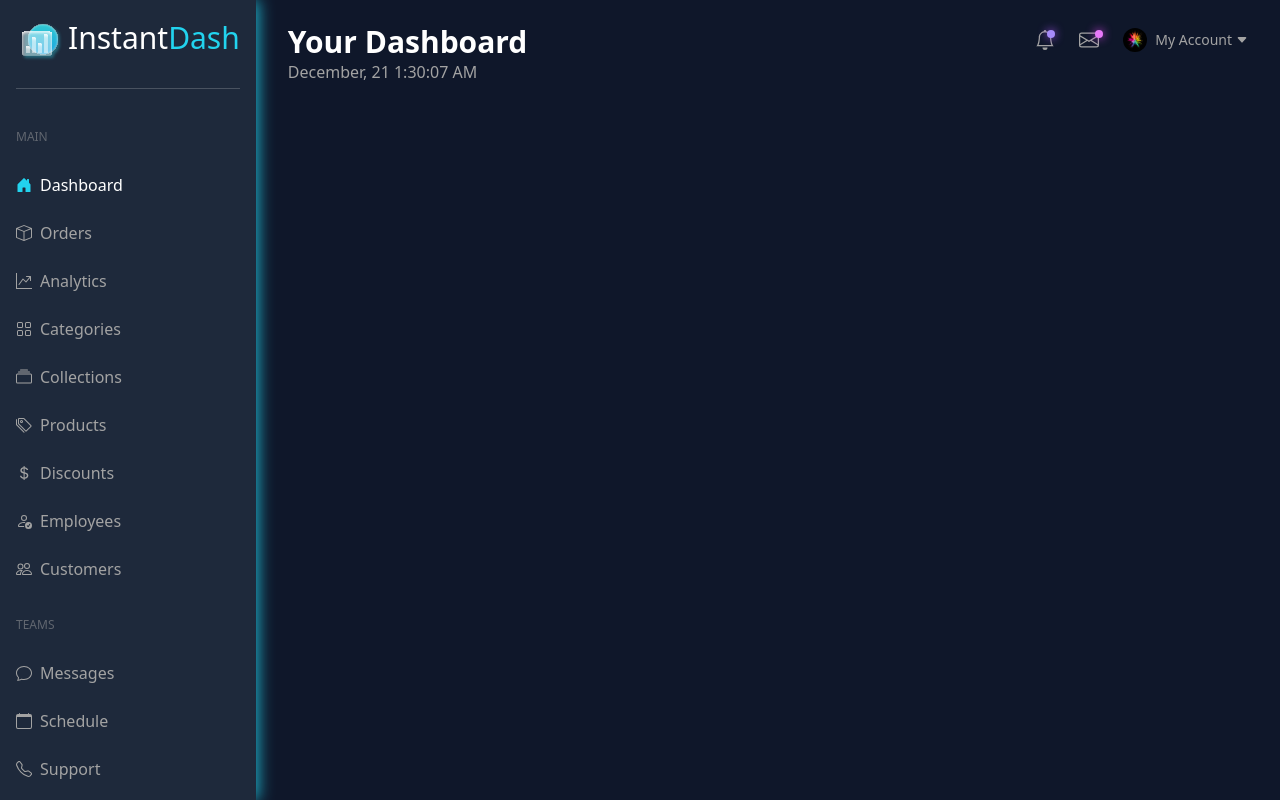
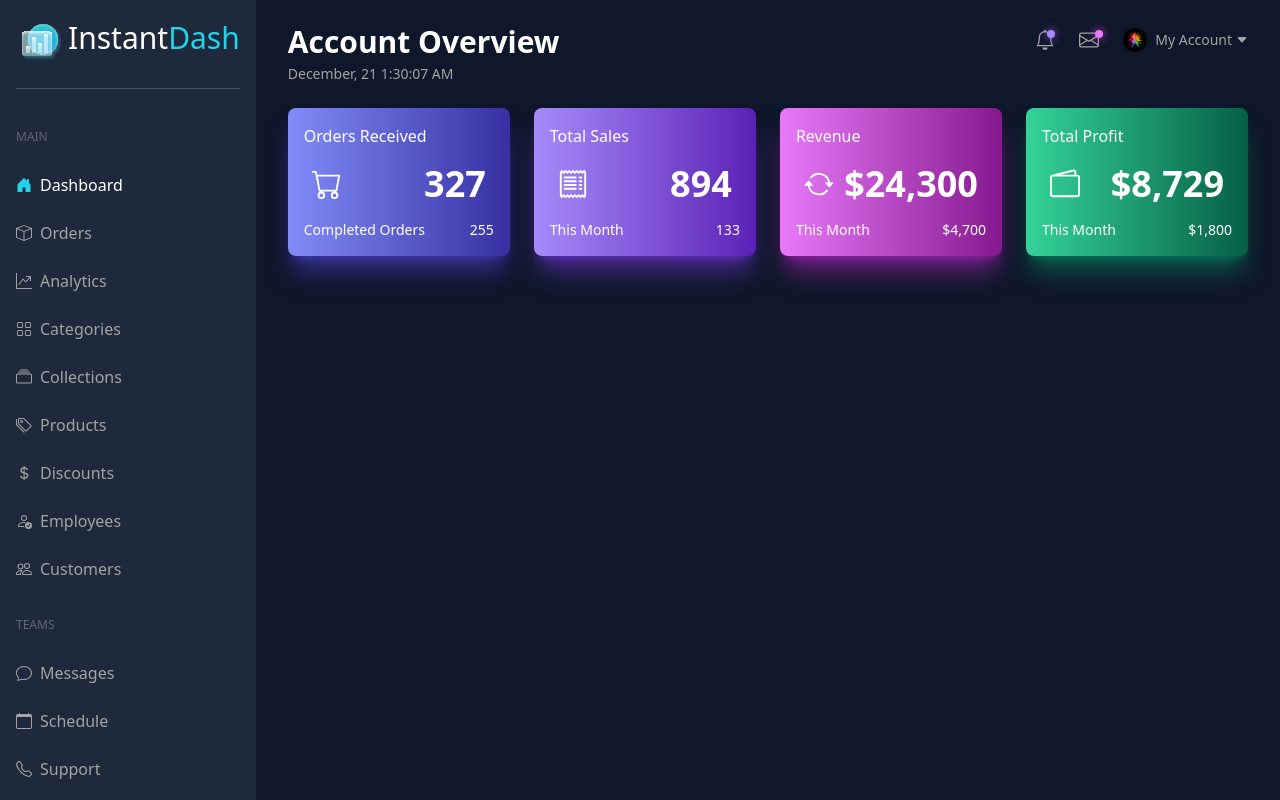
Before and after one commit to rmthomas98/dashboard, a React (Create React App) app in the folder frontend/: page / in a window 1280 px wide. Built offline with nearby package versions, Linux system fonts and the light colour scheme.

Commit message:
finished overview

```diff
--- a/frontend/src/App.js
+++ b/frontend/src/App.js
@@ -3,7 +3,7 @@ import Dashboard from "./Dashboard";
 
 const App = () => {
   return (
-    <div className="App font-sans bg-slate-900 h-full flex">
+    <div className="App font-sans bg-slate-900 flex">
       <Nav />
       <Dashboard />
     </div>
--- a/frontend/src/Dashboard.js
+++ b/frontend/src/Dashboard.js
@@ -1,10 +1,12 @@
 import React from "react";
 import TopNav from "./TopNav";
+import Overview from "./Overview";
 
 const Dashboard = () => {
   return (
     <div className="w-full mx-auto max-w-dashboard-container">
       <TopNav />
+      <Overview />
     </div>
   );
 };
--- a/frontend/src/Nav.js
+++ b/frontend/src/Nav.js
@@ -1,7 +1,6 @@
 import React from 'react';
 import graph from "./assets/images/graph.svg";
 import {
-  HouseDoor,
   Box,
   GraphUpArrow,
   Grid,
@@ -19,7 +18,7 @@ import {
 const Nav = () => {
 
   return (
-    <div className="bg-slate-800 border-opacity-25 w-72 min-w-fit min-h-screen shadow-nav-shadow">
+    <div className="bg-slate-800 border-opacity-25 w-72 min-w-fit h-screen overflow-y-auto">
       <div className="flex align-middle justify-center border-b border-neutral-100/20 m-4 mb-2 pb-6">
         <img src={graph} className="h-12 mr-1" />
         <p className="text-3xl text-center font-thin text-white relative top-1">
--- /dev/null
+++ b/frontend/src/Overview.js
@@ -0,0 +1,51 @@
+import React from "react";
+import { Cart, Receipt, ArrowRepeat, Wallet2 } from "react-bootstrap-icons";
+
+const Overview = () => {
+  return (
+    <div className="p-8 pt-0 w-full flex justify-between text-white">
+      <div className="shadow-xl shadow-indigo-600/50 bg-gradient-to-r from-indigo-400 to-indigo-800 w-full mr-6 rounded-lg p-4">
+        <p className="font-medium">Orders Received</p>
+        <div className="p-2 pt-4 pb-4 flex justify-between items-center">
+          <Cart size={30} />
+          <p className="text-4xl font-semibold">327</p>
+        </div>
+        <p className="flex justify-between text-sm">
+          Completed Orders<span>255</span>
+        </p>
+      </div>
+      <div className="shadow-xl shadow-violet-600/50 bg-gradient-to-r from-violet-400 to-violet-800 w-full mr-6 rounded-lg p-4">
+        <p className="font-medium">Total Sales</p>
+        <div className="p-2 pt-4 pb-4 flex justify-between items-center">
+          <Receipt size={30} />
+          <p className="text-4xl font-semibold">894</p>
+        </div>
+        <p className="flex justify-between text-sm">
+          This Month<span>133</span>
+        </p>
+      </div>
+      <div className="shadow-xl shadow-fuchsia-600/50 shadow-netrual-900 bg-gradient-to-r from-fuchsia-400 to-fuchsia-800 w-full mr-6 rounded-lg p-4">
+        <p className="font-medium">Revenue</p>
+        <div className="p-2 pt-4 pb-4 flex justify-between items-center">
+          <ArrowRepeat size={30} />
+          <p className="text-4xl font-semibold">$24,300</p>
+        </div>
+        <p className="flex justify-between text-sm">
+          This Month<span>$4,700</span>
+        </p>
+      </div>
+      <div className="shadow-xl shadow-emerald-600/50 shadow-netrual-900 bg-gradient-to-r from-emerald-400 to-emerald-800 w-full rounded-lg p-4">
+        <p className="font-medium">Total Profit</p>
+        <div className="p-2 pt-4 pb-4 flex justify-between items-center">
+          <Wallet2 size={30} />
+          <p className="text-4xl font-semibold">$8,729</p>
+        </div>
+        <p className="flex justify-between text-sm">
+          This Month<span>$1,800</span>
+        </p>
+      </div>
+    </div>
+  );
+};
+
+export default Overview;
--- a/frontend/src/TopNav.js
+++ b/frontend/src/TopNav.js
@@ -19,8 +19,8 @@ const TopNav = () => {
   return (
     <div className="w-full pl-8 pr-8 p-6 flex justify-between">
       <div>
-        <p className="text-white font-semibold text-3xl">Your Dashboard</p>
-        <p className="text-md font-thin text-neutral-400">
+        <p className="text-white font-semibold text-3xl pb-1">Account Overview</p>
+        <p className="text-sm font-medium text-neutral-400">
           {format(time, "MMMM, dd h:mm:ss aa")}
         </p>
       </div>
--- a/frontend/tailwind.config.js
+++ b/frontend/tailwind.config.js
@@ -6,7 +6,7 @@ module.exports = {
         'main-background': 'linear-gradient(#00000075, #00000075), url("./assets/images/bg.jpg")',
       },
       boxShadow: {
-        'nav-shadow': '2px 0px 15px #22d3eed7',
+        'nav-shadow': '2px 0px 15px #ffffff',
         'notification-shadow': '0px 0px 10px #a855f7',
         'email-shadow': '0px 0px 10px #d946ef'
       },
```
